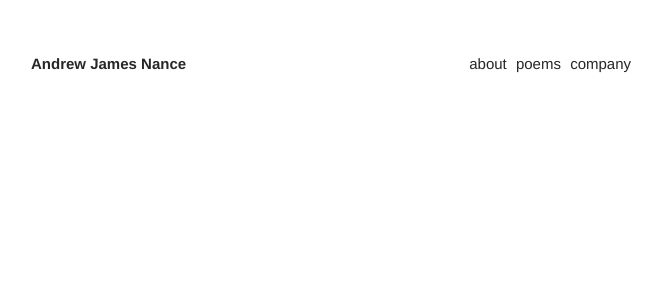
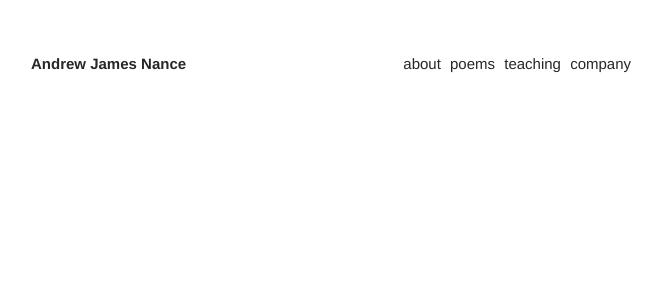
Before and after one commit to ajamesnance/ajamesnance.github.io, a Jekyll site: the page built from index.html, in a window 1280 px wide. Shown: the top 300 px of the page, without its empty margins (309-971 px from the left). Built offline with Jekyll 4.4.1, drawn with Linux system fonts in a browser that asks for light colours.

Commit message:
Update navigation.yml

```diff
--- a/_data/navigation.yml
+++ b/_data/navigation.yml
@@ -4,5 +4,8 @@
 - title: poems
   url: /poems
 
+- title: teaching
+  url: /teaching
+
 - title: company
   url: http://companyeditions.com/
```
